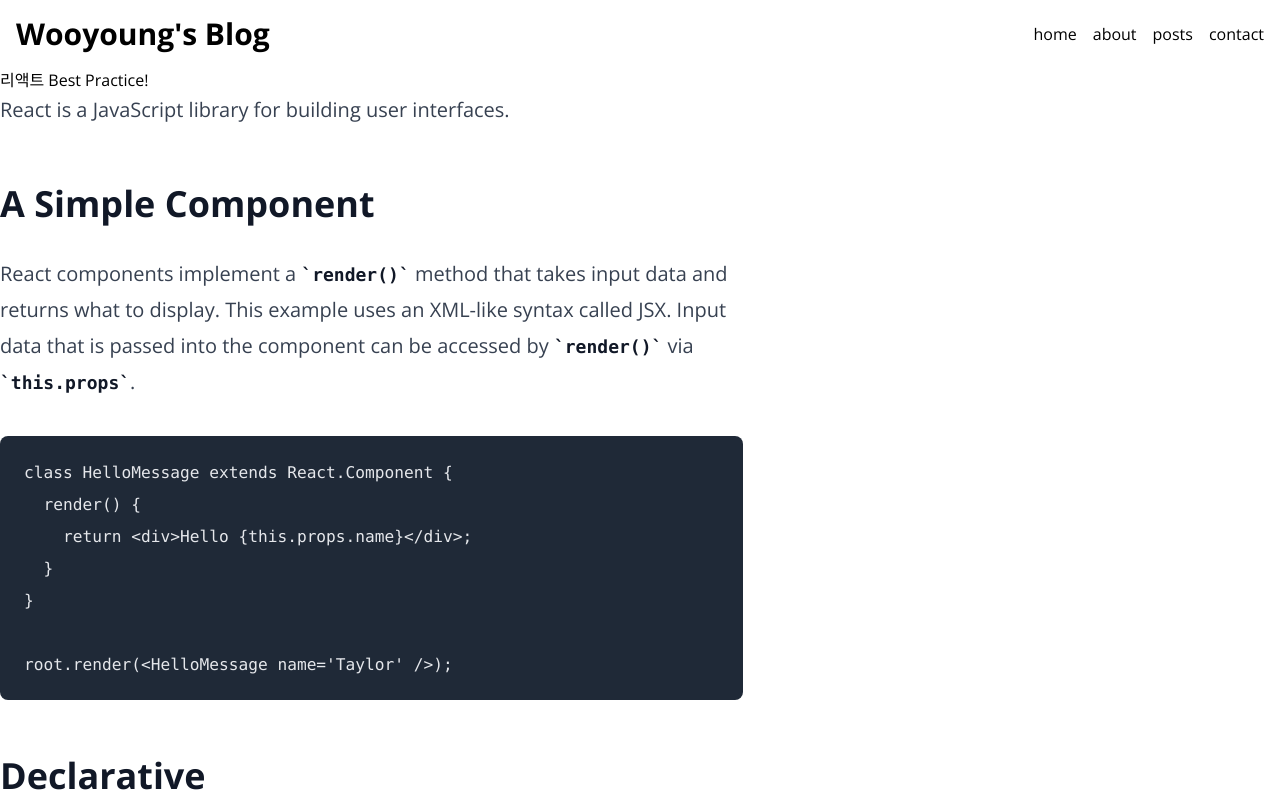
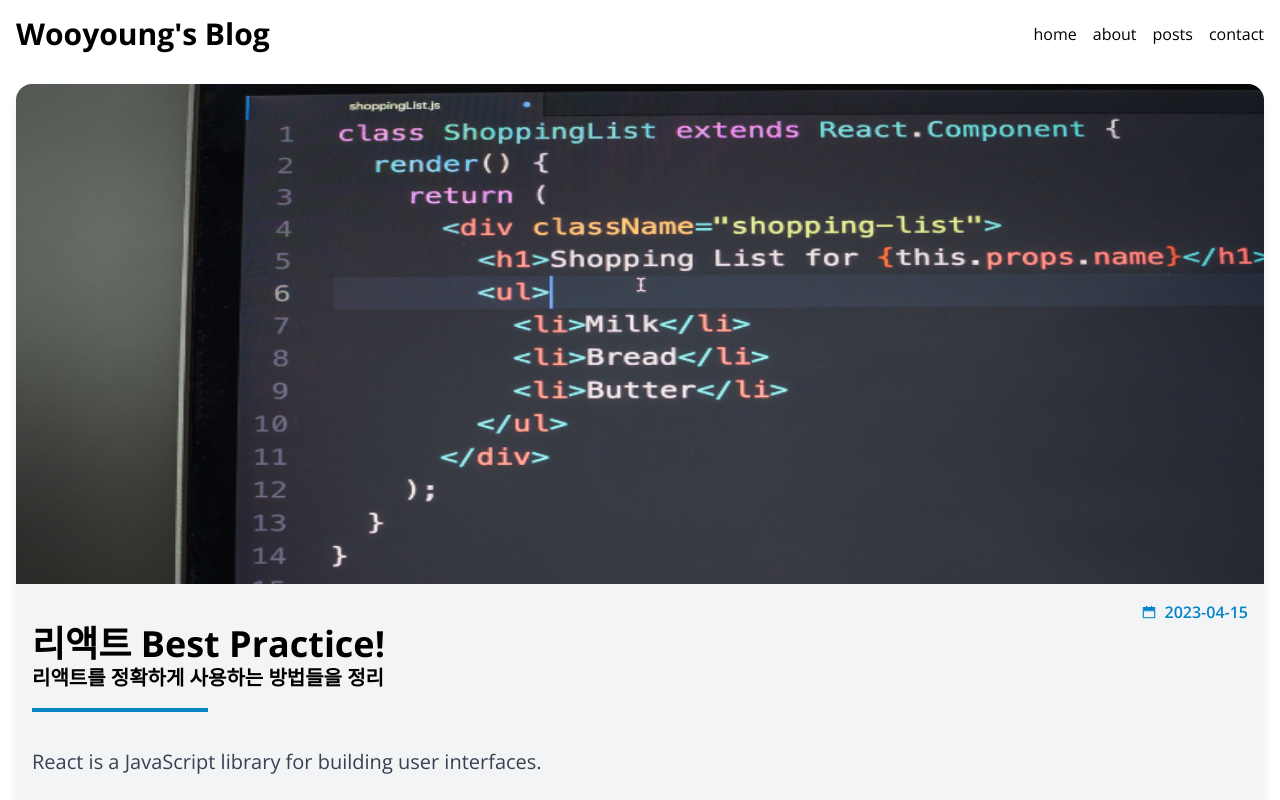
Before and after one commit to whoyoung90/Next-blog, a Next.js app: page /posts/best-react-practices in a window 1280 px wide. Built offline with nearby package versions, Linux system fonts and the light colour scheme.

Commit message:
study: 230905 마크다운 뷰어-상세정보

```diff
--- a/package.json
+++ b/package.json
@@ -19,6 +19,7 @@
     "postcss": "8.4.28",
     "react": "18.2.0",
     "react-dom": "18.2.0",
+    "react-icons": "^4.10.1",
     "react-markdown": "^8.0.7",
     "react-multi-carousel": "^2.8.4",
     "remark-gfm": "^3.0.1",
--- a/src/app/posts/[slug]/page.tsx
+++ b/src/app/posts/[slug]/page.tsx
@@ -1,6 +1,7 @@
+import Image from "next/image";
+import { AiTwotoneCalendar } from "react-icons/ai";
 import { getPostData } from "@/API/posts";
 import MarkdownViewer from "@/components/MarkdownViewer";
-
 type Props = {
   params: {
     slug: string;
@@ -8,11 +9,26 @@
 };
 
 export default async function PostPage({ params: { slug } }: Props) {
-  const post = await getPostData(slug);
+  const { title, description, date, path, content } = await getPostData(slug);
   return (
-    <>
-      <h1>{post.title}</h1>
-      <MarkdownViewer content={post.content} />
-    </>
+    <article className="rounded-2xl overflow-hidden bg-gray-100 shadow-lg m-4">
+      <Image
+        className="w-full h-1/5 max-h-[500px]"
+        src={`/images/posts/${path}.png`}
+        alt={title}
+        width={760}
+        height={420}
+      />
+      <section className="flex flex-col p-4">
+        <div className="flex items-center self-end text-sky-600">
+          <AiTwotoneCalendar />
+          <p className="font-semibold ml-2">{date.toString()}</p>
+        </div>
+        <h1 className="text-4xl font-bold">{title}</h1>
+        <p className="text-xl font-bold">{description}</p>
+        <div className="w-44 border-2 border-sky-600 mt-4 mb-8" />
+        <MarkdownViewer content={content} />
+      </section>
+    </article>
   );
 }
--- a/src/components/MarkdownViewer.tsx
+++ b/src/components/MarkdownViewer.tsx
@@ -2,6 +2,7 @@
 import remarkGfm from "remark-gfm";
 
 export default function MarkdownViewer({ content }: { content: string }) {
+  // tailwind 사용시 적용되는 css reset을 "prose"옵션으로 막을 수 있다. (기본 스타일링 적용)
   return (
     <ReactMarkdown className="prose lg:prose-xl" remarkPlugins={[remarkGfm]}>
       {content}
```
Also changed, not shown: 1 other file (tests, documents, lock files or other folders).
